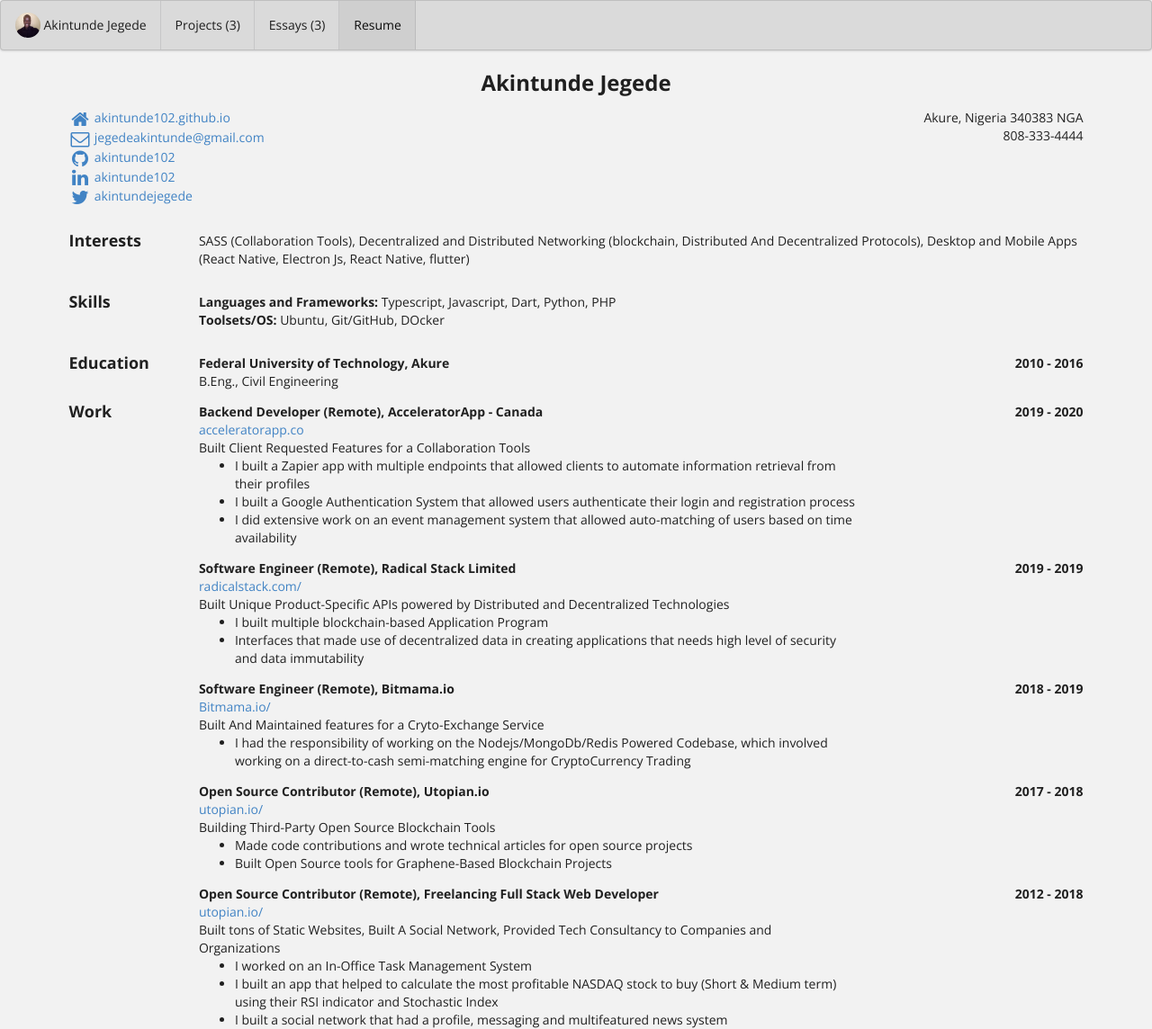
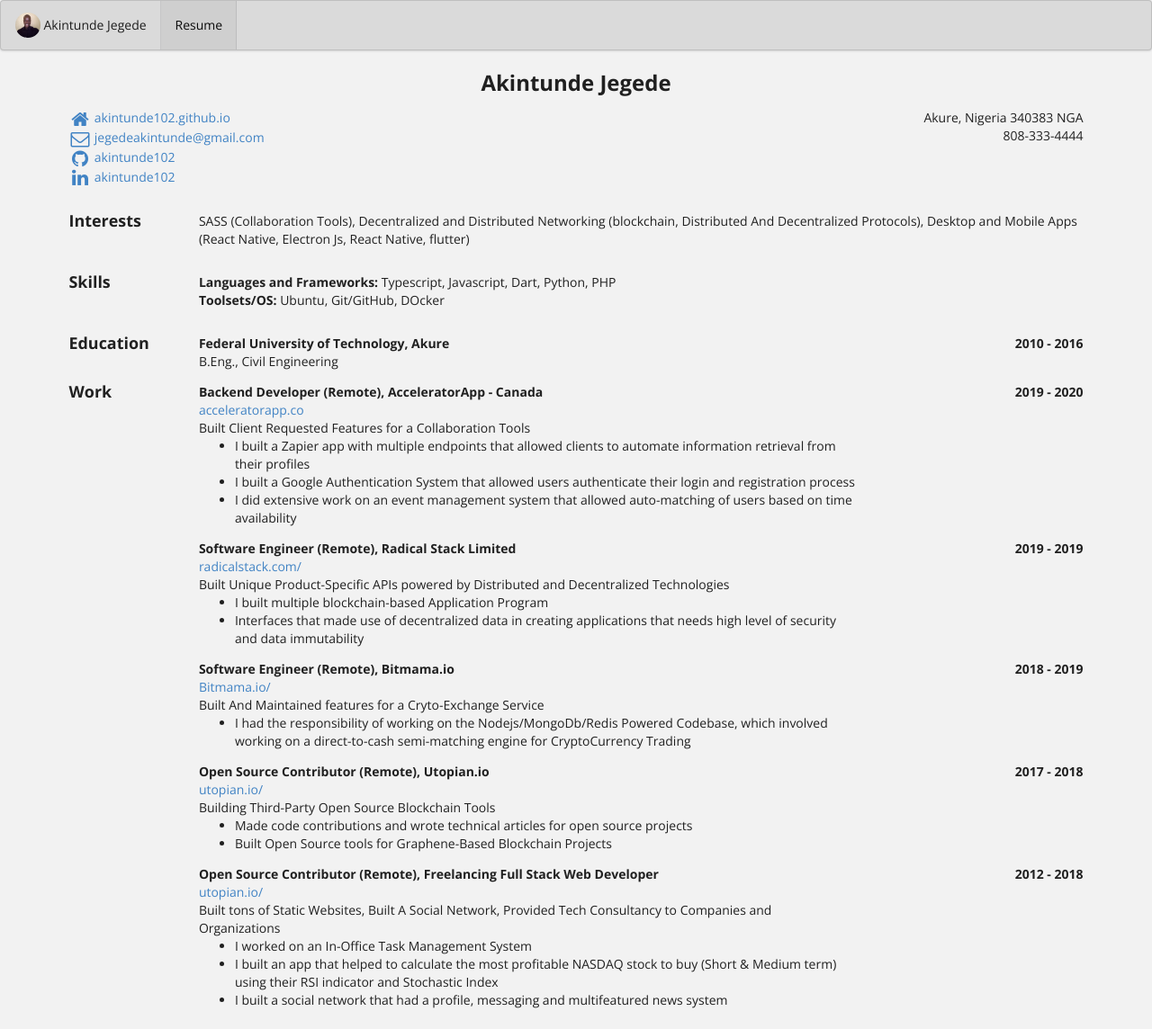
Before and after one commit to Akintunde102/akintunde102.github.io, a Jekyll site: the page built from bio/index.html, in a window 1280 px wide. Shown: the whole page at 90% size. Built offline with Jekyll 4.4.1, drawn with Linux system fonts in a browser that asks for light colours; after the commit the page ends 1122 px from its top, so only the background shows below that.

Commit message:
edited header

```diff
--- a/_data/bio.json
+++ b/_data/bio.json
@@ -24,11 +24,6 @@
         "network": "linkedin",
         "username": "akintunde102",
         "url": "http://linkedin.com/in/akintunde102"
-      },
-      {
-        "network": "twitter",
-        "username": "akintundejegede",
-        "url": "http://twitter.com/akintundejegede"
       }
     ]
   },
--- a/_includes/menubar.html
+++ b/_includes/menubar.html
@@ -10,12 +10,6 @@
     <a href="{{ site.baseurl}}/" class="brand item">
       <img class="ui avatar image" src="{{ site.data.bio.basics.picture }}"><span>{{ site.data.bio.basics.name }}</span>
     </a>
-    {% if num_projects > 0 %}
-    <a href="{{ site.baseurl }}/projects" class=" {% if include.active == "projects" %} active {% endif %}item">Projects ({{ num_projects }})</a>
-    {% endif %}
-    {% if num_essays > 0 %}
-    <a href="{{ site.baseurl }}/essays" class=" {% if include.active == "essays" %} active {% endif %} item">Essays ({{ num_essays }})</a>
-    {% endif %}
     <a href="{{ site.baseurl }}/bio" class=" {% if include.active == "bio" %} active {% endif %} item">{{ site.bio-page-label }}</a>
   </nav>
 </div>
```
